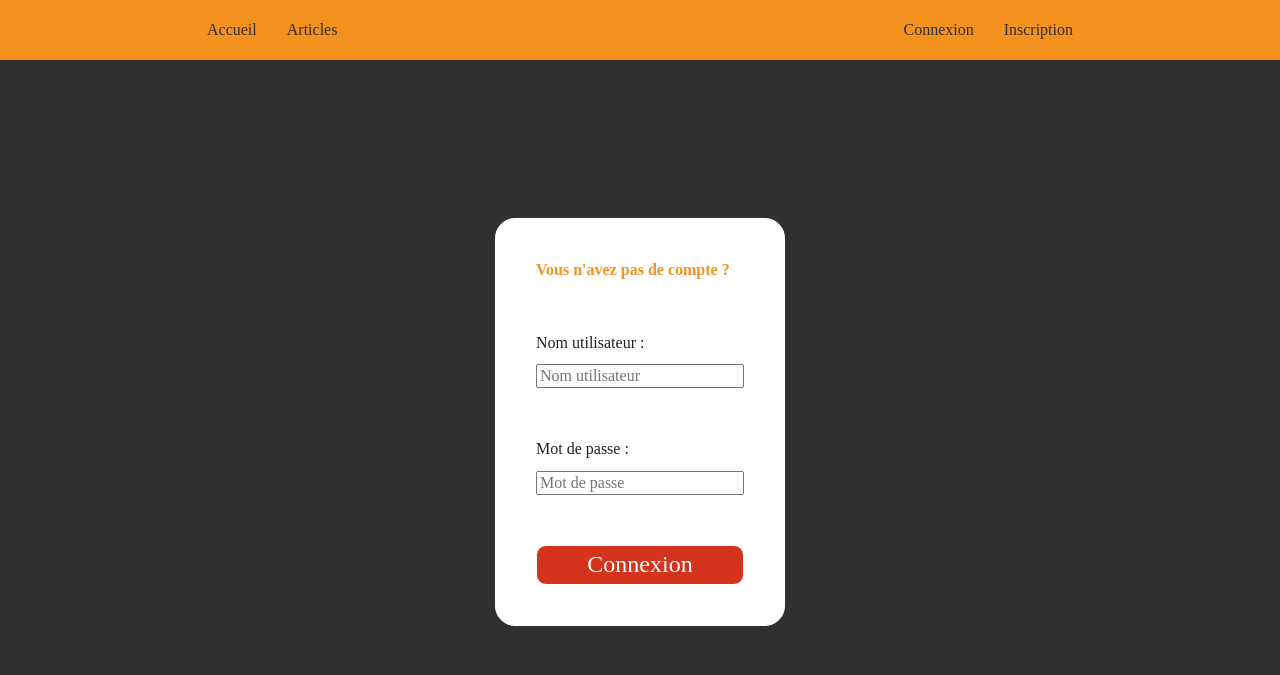
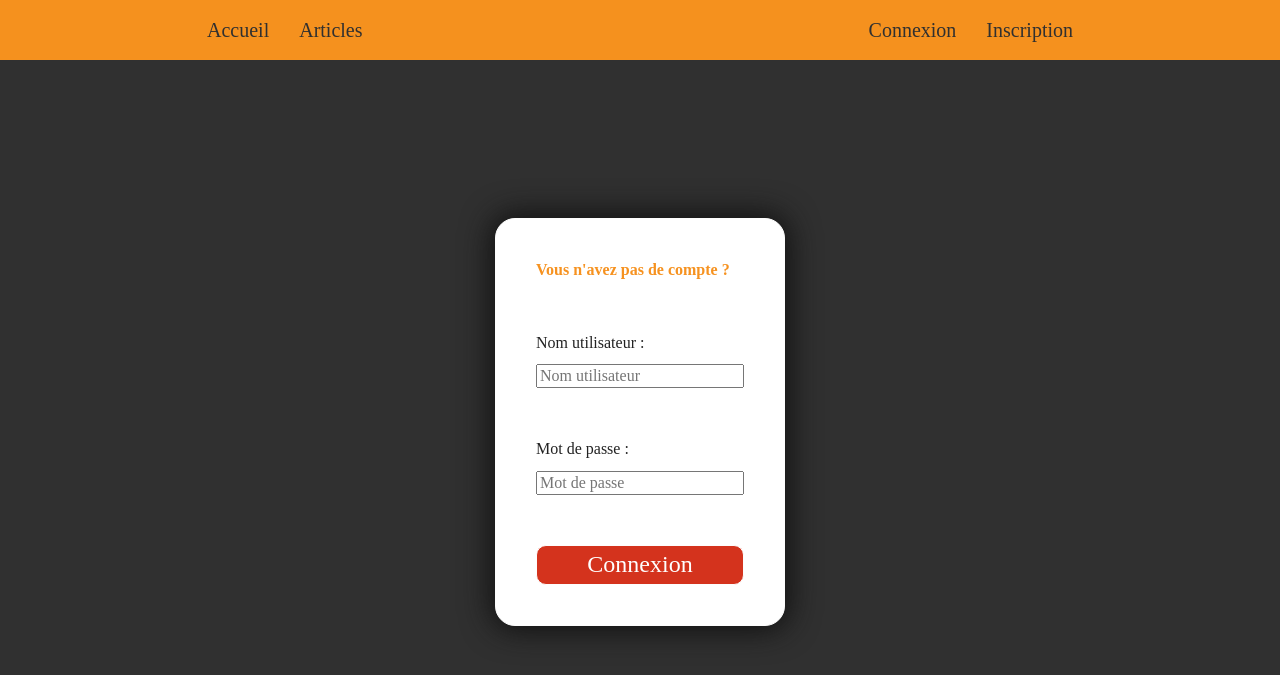
Before and after one commit to StevenDelval/Flask-mongoDB-TechIA, a Flask app: page /connexion in a window 1280 px wide. Shown: the top 675 px of the page. Run offline with Flask 2, Linux system fonts and the light colour scheme; style sheets or scripts are compiled from the project's sources.

Commit message:
Change heigth and font size

```diff
--- a/static/css/layout/_navbar.scss
+++ b/static/css/layout/_navbar.scss
@@ -3,6 +3,7 @@ nav {
     justify-content: center;
     align-items: center;
     width: 100%;
+    font-size: 20px;
     background-color: $couleur_douce;
     height: 60px;
     }
--- a/static/css/pages/_connexion.scss
+++ b/static/css/pages/_connexion.scss
@@ -6,6 +6,7 @@
     background: $couleur_fond;
 }
 .form_connexion {
+    box-shadow: 0px 0px 30px 4px #101010;
     a{
         color : $couleur_douce;
         text-decoration: none;
```
